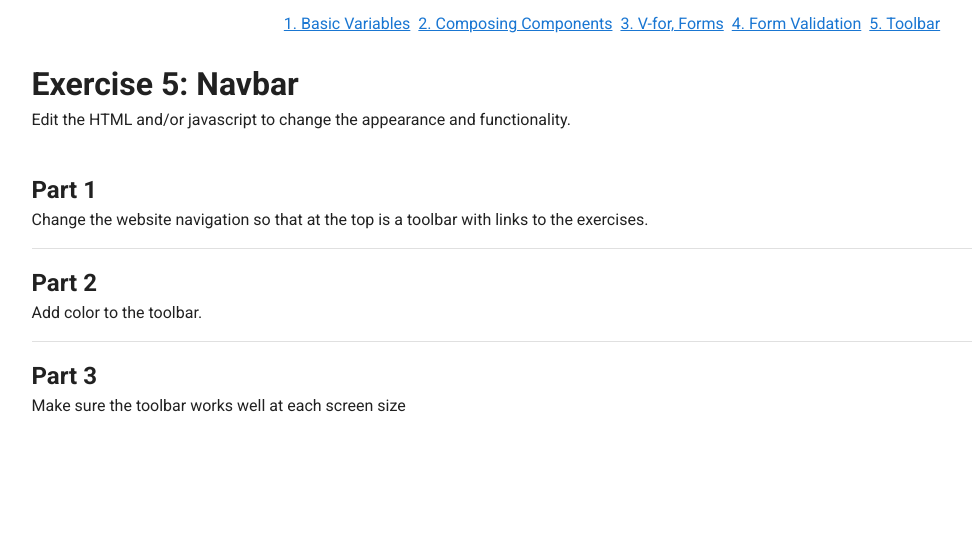
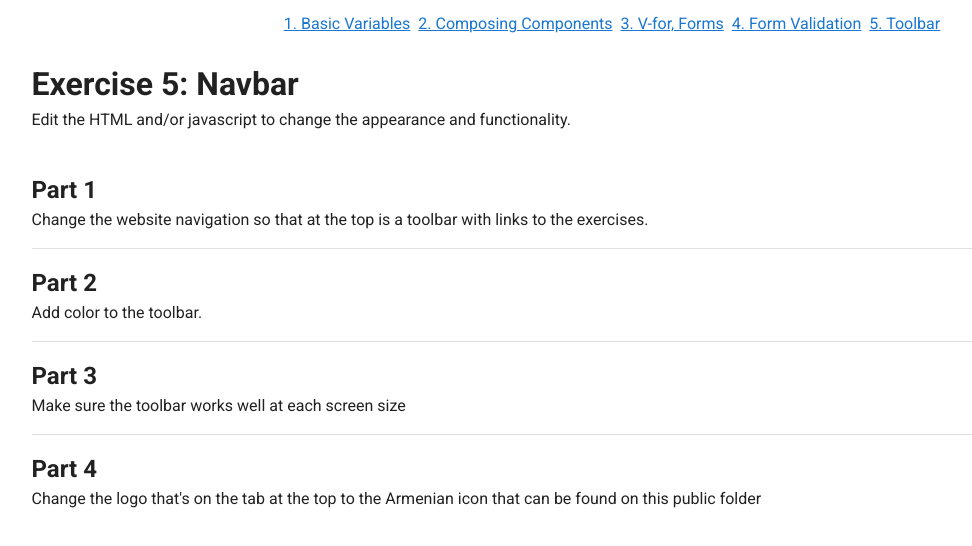
Before and after one commit to millerwassup/resvue, a Vue app: page /exercise-five in a window 1280 px wide. Shown: the top 546 px of the page, without its empty margins (28-1000 px from the left). Built offline with nearby package versions, Linux system fonts and the light colour scheme.

Commit message:
update exercise 5

```diff
--- a/src/views/ExerciseFive.vue
+++ b/src/views/ExerciseFive.vue
@@ -34,6 +34,15 @@
         Make sure the toolbar works well at each screen size
       </v-col>
     </v-row>
+
+    <v-divider class="my-4"/>
+
+    <v-row>
+      <v-col cols="12">
+        <h2>Part 4</h2>
+        Change the logo that's on the tab at the top to the Armenian icon that can be found on this public folder
+      </v-col>
+    </v-row>
   </v-container>
 </template>
 
```
Also changed, not shown: 1 other file (tests, documents, lock files or other folders).
